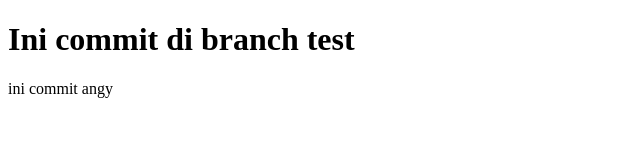
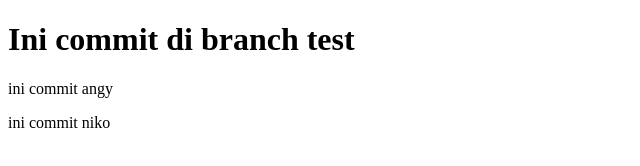
Before and after one commit to aliflikescoding/latihan-branch, a plain HTML site: page index.html in a window 1280 px wide. Shown: the whole page, without its empty margins (0-640 px from the left). Drawn offline with Linux system fonts and the light colour scheme.

Commit message:
ini commit niko

```diff
--- a/index.html
+++ b/index.html
@@ -8,5 +8,6 @@
 <body>
   <h1>Ini commit di branch test</h1>
   <p>ini commit angy</p>
+  <p>ini commit niko</p>
 </body>
 </html>
```
